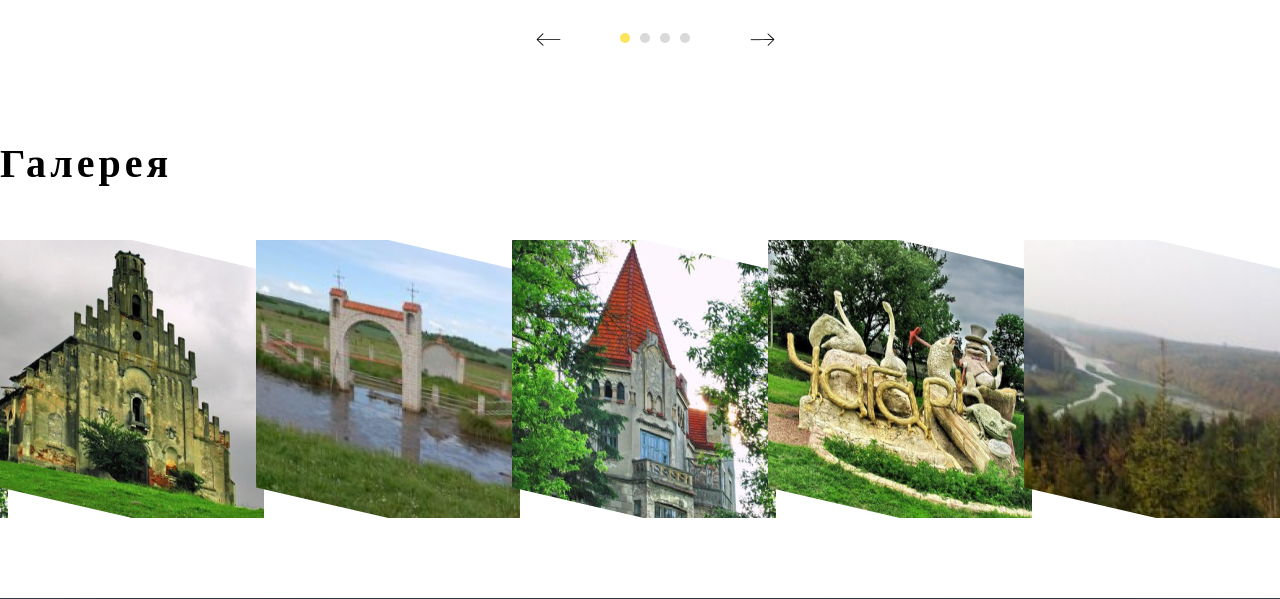
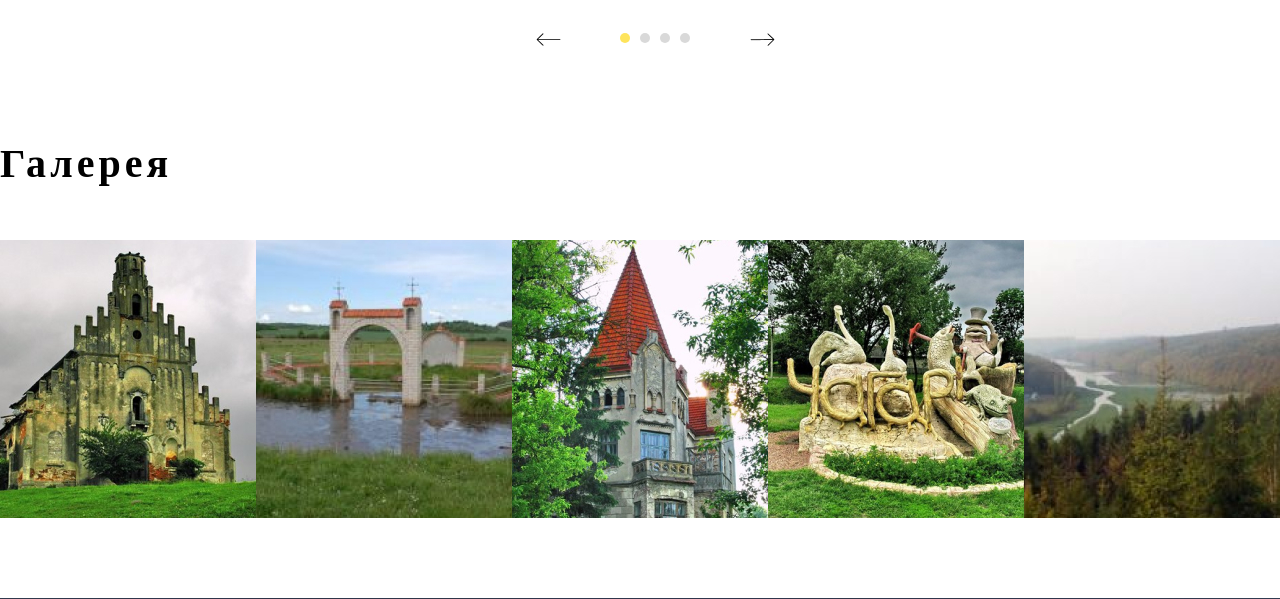
Before and after one commit to Kximikx/ukraineproject, a PHP site: page / in a window 1280 px wide. Shown: the part 2532-3131 px from the top of the page. Run offline with PHP 8.4, Linux system fonts and the light colour scheme.

Commit message:
деякі правки

```diff
--- a/css/main.css
+++ b/css/main.css
@@ -360,8 +360,8 @@ header,
     padding-top: 83px;
     padding-bottom: 53px;
 }
-.gallery_item img:first-child{
-    transform: skewY(13deg);
+.gallery_title {
+   gap: 26px;
 }
 .leave_review{
     color: #FFF;
--- a/index.html
+++ b/index.html
@@ -13,6 +13,7 @@
 </head>
 <body>
     <header>
+        <div class="container">
             <nav>
             <img src="img/logo.png" alt="Logo">
                 <ul class="main_menu">
--- a/js/main.js
+++ b/js/main.js
@@ -1,4 +1,5 @@
 $(document).ready(function(){
+  //Slider
   $('.places_slider').slick({
     infinite: true,
     slidesToShow: 3,
```
